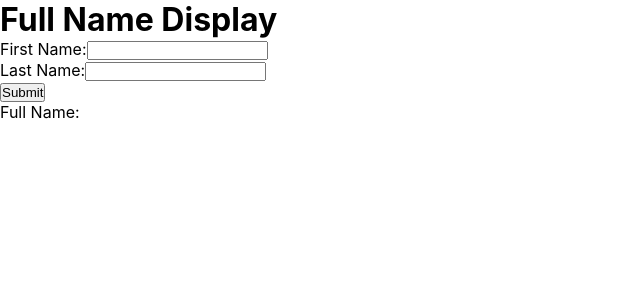
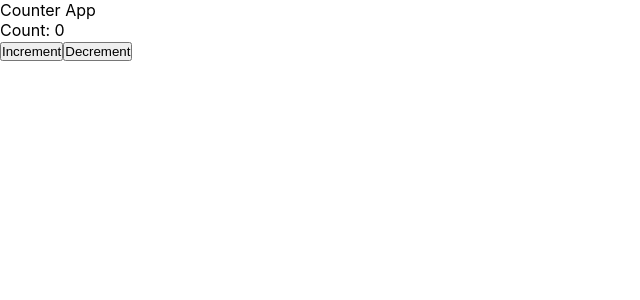
Before and after one commit to shreyansh0510/flagdisplay, a React (Create React App) app: page / in a window 1280 px wide. Shown: the top 300 px of the page, without its empty margins (0-640 px from the left). Built offline with nearby package versions, Linux system fonts and the light colour scheme.

Commit message:
changed component

```diff
--- a/src/App.js
+++ b/src/App.js
@@ -7,8 +7,8 @@ function App() {
   return (
     <div className="app">
       {/* <Flags /> */}
-      {/* <Counter /> */}
-      <Displayname />
+      <Counter />
+      {/* <Displayname /> */}
     </div>
   );
 }
--- a/src/components/Counter.jsx
+++ b/src/components/Counter.jsx
@@ -11,9 +11,6 @@ function Counter() {
     setCount((prevCount) => prevCount - 1);
   };
 
-  console.log("count", typeof count);
-  console.log("count", typeof count);
-
   return (
     <>
       <div>Counter App</div>
```
